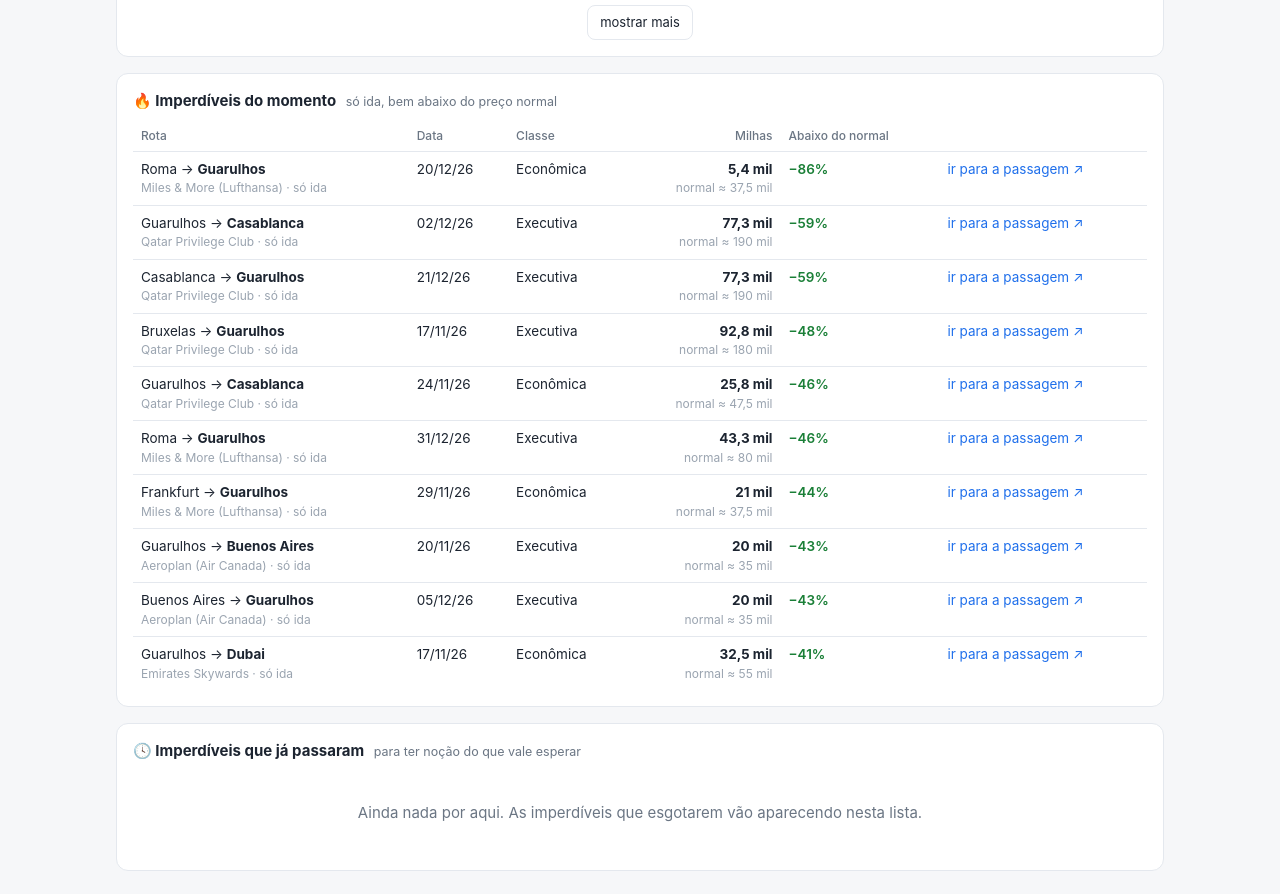
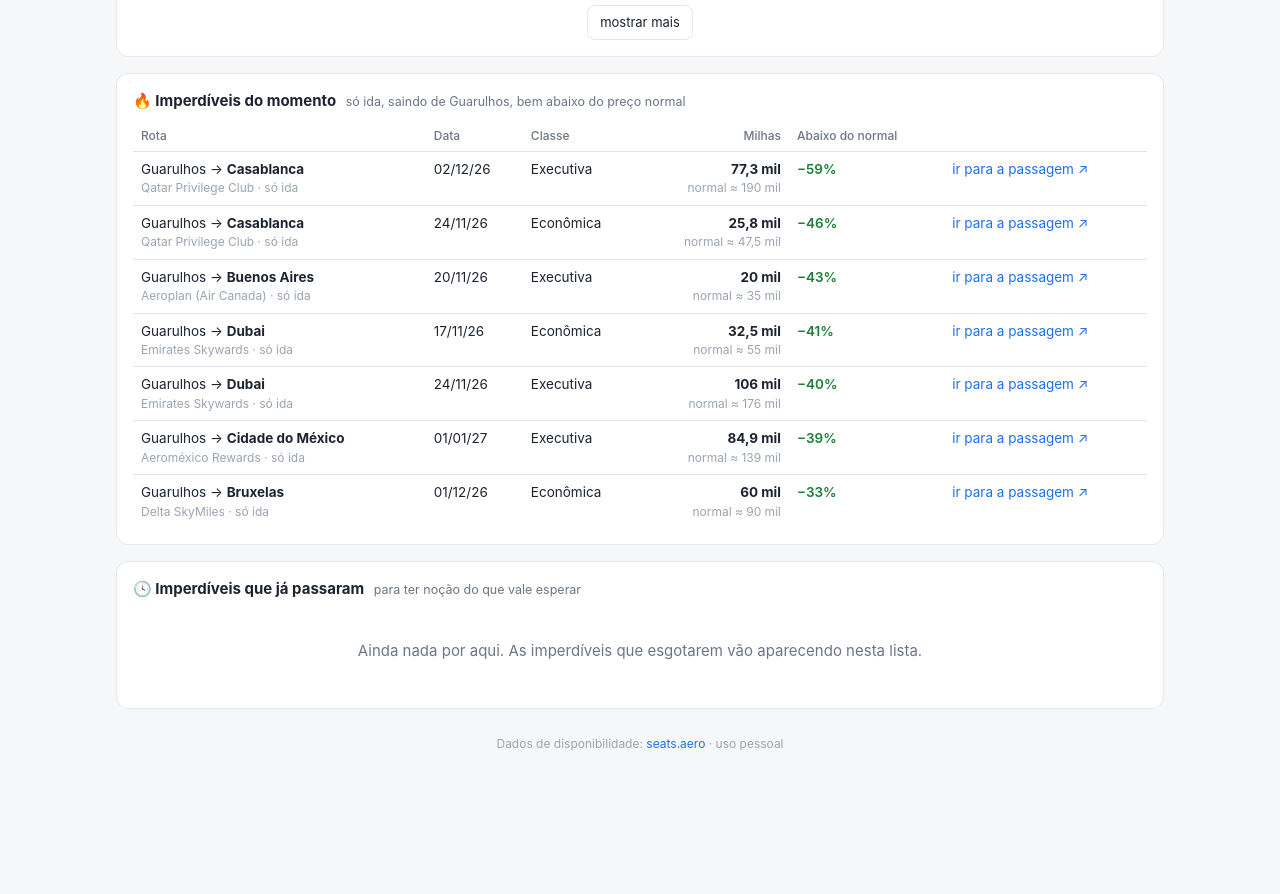
Before and after one commit to thalesfmarin-art/buscador-milhas, a plain HTML site: page index.html in a window 1280 px wide. Shown: the part 3234-4128 px from the top of the page. After the commit the page ends 4016 px from the top, so only its background shows below. Drawn offline with Linux system fonts and the light colour scheme.

Commit message:
Imperdíveis só saindo de GRU/VCP (segue a origem escolhida)
Co-Authored-By: Claude Opus 5.5 <noreply@anthropic.com>
Claude-Session: https://claude.ai/code/session_01EgtfYYpLB7soSbnp8Ewr38

```diff
--- a/index.html
+++ b/index.html
@@ -164,7 +164,7 @@ footer{color:var(--faint);font-size:12px;text-align:center;padding:10px 0 30px}
     </section>
 
     <section class="card">
-      <h2>🔥 Imperdíveis do momento <small>só ida, bem abaixo do preço normal</small></h2>
+      <h2>🔥 Imperdíveis do momento <small id="impSub">só ida, saindo de Guarulhos, bem abaixo do preço normal</small></h2>
       <div id="impAgora"></div>
     </section>
 
@@ -390,6 +390,7 @@ function bind(){
     ["buscar","aprenda","alertas"].forEach(t=>$("tab-"+t).classList.toggle("hide",t!==b.dataset.tab));});
   document.querySelectorAll("#fTipo button").forEach(bt=>bt.onclick=()=>{document.querySelectorAll("#fTipo button").forEach(x=>x.classList.toggle("on",x===bt));
     document.querySelectorAll(".sohIV").forEach(e=>e.classList.toggle("hide",bt.dataset.v!=="iv")); shown=40; render(); });
+  $("fOrig").addEventListener("input",()=>{ $("impSub").textContent=`só ida, saindo de ${{GRU:"Guarulhos",VCP:"Viracopos","*":"GRU ou VCP"}[$("fOrig").value]}, bem abaixo do preço normal`; renderImp(); });
   ["fOrig","fDest","fIdaDe","fIdaAte","fDurMin","fDurMax","fCab","fMax","fProg","fCia","fOrd","fDireto"]
     .forEach(id=>$(id).addEventListener("input",()=>{shown=40;render();if(!$("calBox").classList.contains("hide"))renderCal();}));
   $("btnMore").onclick=()=>{shown+=40;draw();};
@@ -530,8 +531,9 @@ function impTable(list,past){
       (LINKS[a.fr]||LINKS[a.id]?`<a href="${esc(LINKS[a.fr]||LINKS[a.id])}" target="_blank" rel="noopener">ir para a passagem ↗</a>`:real(a.id)?`<a href="${buscaUrl(a,a.cab)}" target="_blank" rel="noopener">ver</a>`:`<a href="#" data-go="${a.d}">buscar</a>`)}</td></tr>`).join("")+`</table>`;
 }
 function renderImp(){
-  $("impAgora").innerHTML=impTable((IMP.agora||[]).slice(0,10),false);
-  $("impPassadas").innerHTML=impTable((IMP.passadas||[]).slice(0,15),true);
+  const f=F(), saindo=a=>(a.o==="GRU"||a.o==="VCP")&&origOk(a.o,f);
+  $("impAgora").innerHTML=impTable((IMP.agora||[]).filter(saindo).slice(0,10),false);
+  $("impPassadas").innerHTML=impTable((IMP.passadas||[]).filter(saindo).slice(0,15),true);
   document.querySelectorAll("[data-go]").forEach(el=>el.onclick=e=>{e.preventDefault();$("fDest").value=el.dataset.go;render();$("results").scrollIntoView({behavior:"smooth"});});
 }
 
```
Also changed, not shown: 1 other file.
